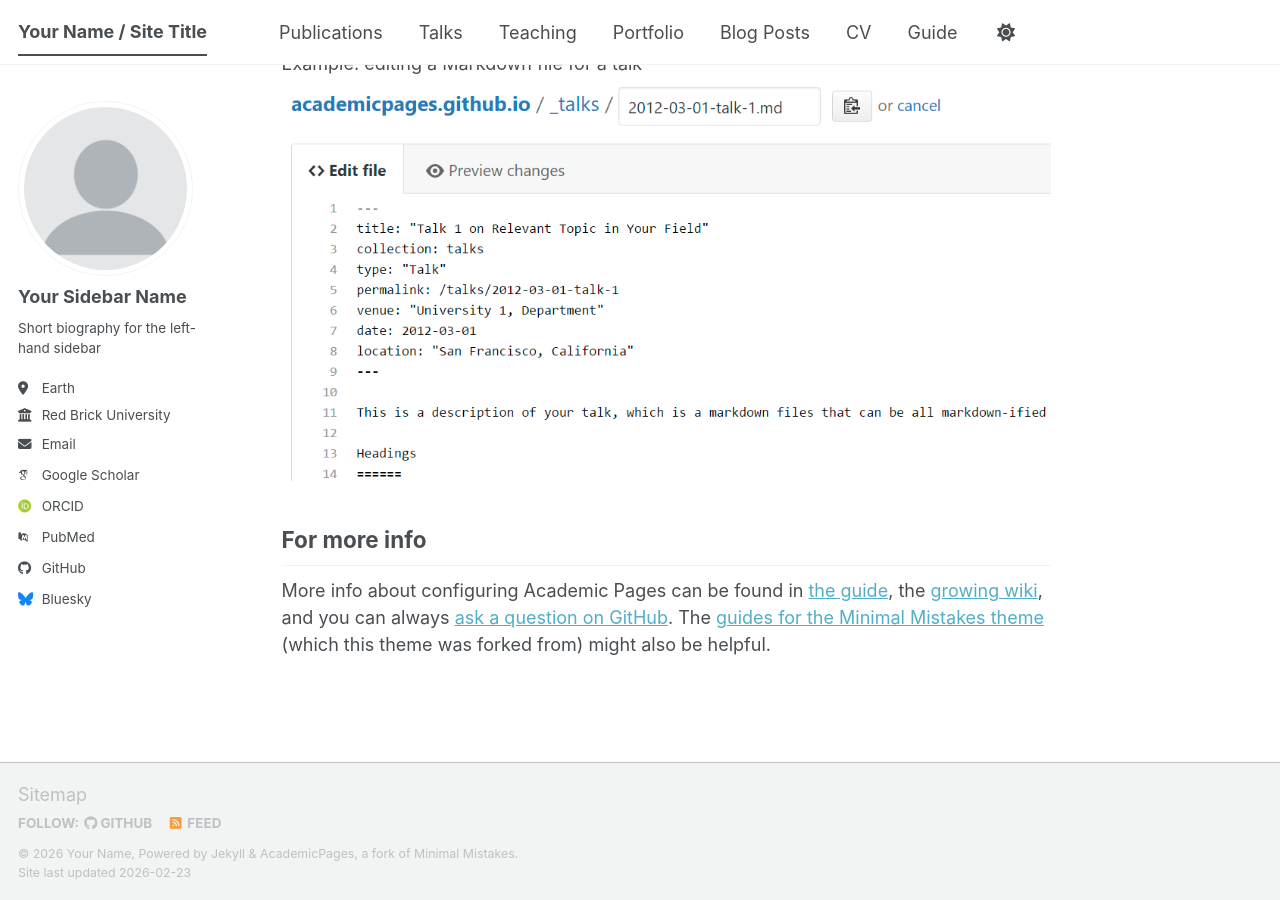
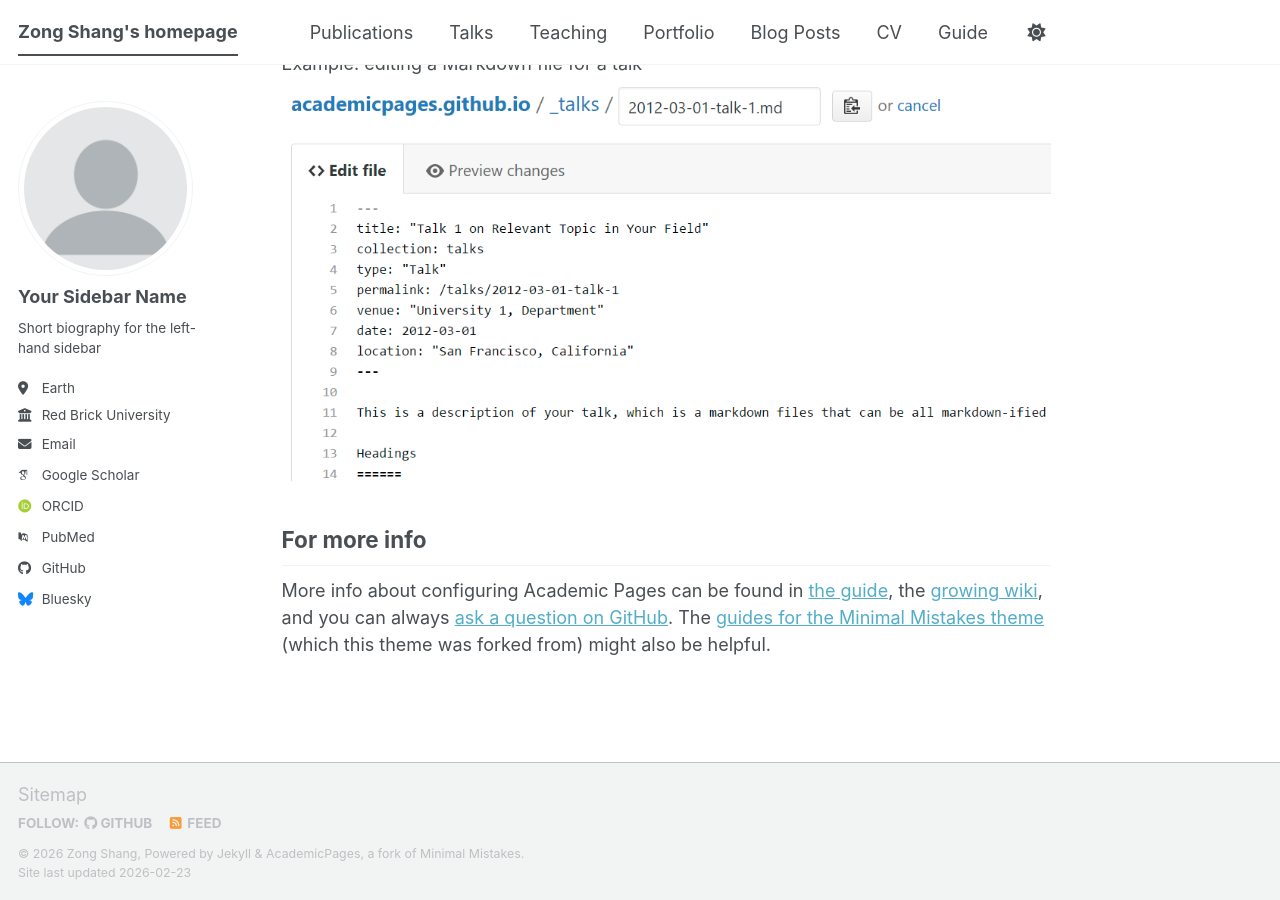
Before and after one commit to zong-shang/zong-shang.github.io, a Jekyll site: the page built from _pages/about.md, in a window 1280 px wide and 900 px high, scrolled down 2720 px. Built offline with Jekyll 4.4.1, drawn with Linux system fonts in a browser that asks for light colours; some web fonts are replaced; a script bundle is joined from its source files by our own code; library files that are not in the unit come from our copies.

Commit message:
Update _config.yml

```diff
--- a/_config.yml
+++ b/_config.yml
@@ -9,14 +9,14 @@
 # Basic Site Settings
 locale                   : "en-US"
 site_theme               : "default" # The available themes options are "default", "air", "sunrise", "mint", "dirt" and "contrast"
-title                    : "Your Name / Site Title"
+title                    : "Zong Shang's homepage"
 title_separator          : "-"
-name                     : &name "Your Name"
+name                     : &name "Zong Shang"
 description              : &description "Your Name's academic portfolio"   # Update this with a general description of your site, this is the default if not overridden by a page
-url                      : https://academicpages.github.io # The base hostname & protocol for your site e.g. "https://[your GitHub username].github.io",
+url                      : https://zongshang.github.io # The base hostname & protocol for your site e.g. "https://[your GitHub username].github.io",
                                                            # or if you already have some other page hosted on Github then use "https://[your GitHub username].github.io/[Your Repo Name]"
 baseurl                  : "" # the subpath of your site, e.g. "/blog"
-repository               : "academicpages/academicpages.github.io"
+repository               : "zongshang/zong-shang.github.io"
 
 # Site Author - The following control what appear as part of the author content on the side bar.
 #               If a field is blank the icon and link will not appear, otherwise it will be shown.
```
